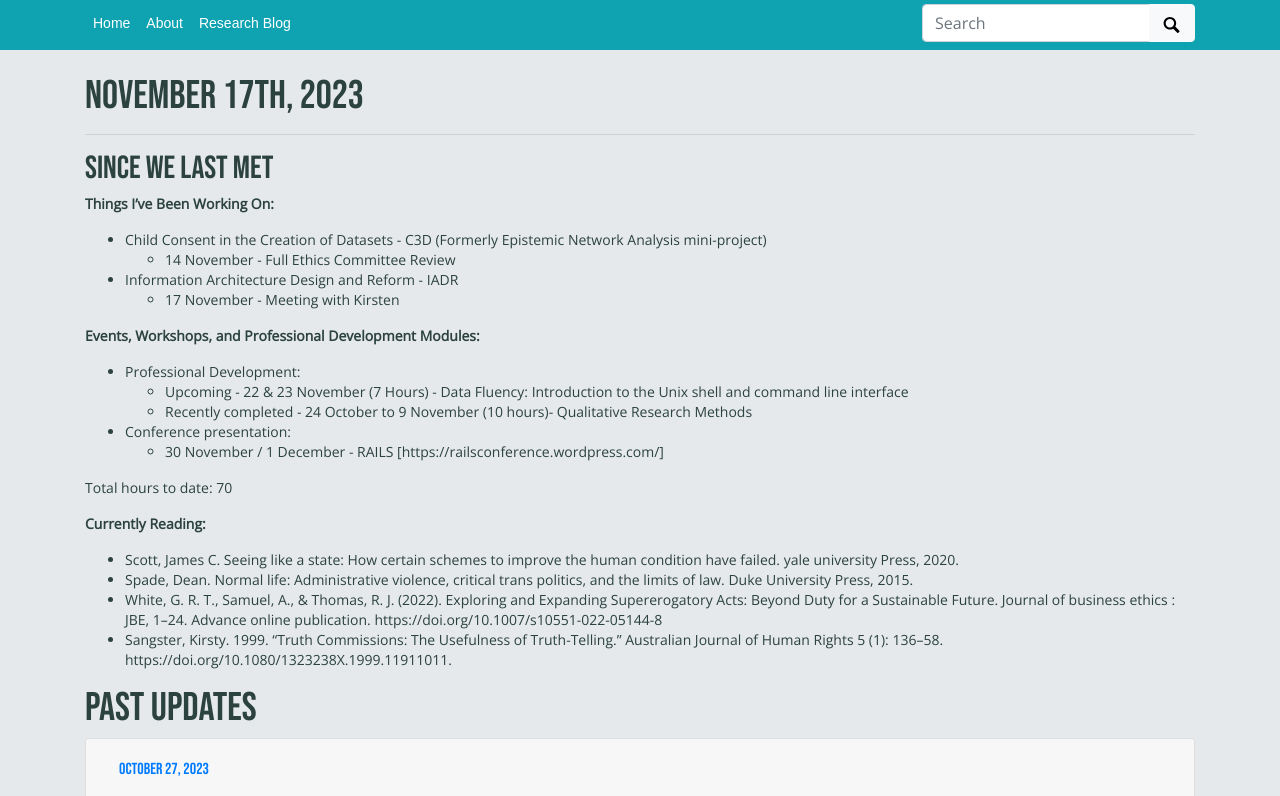
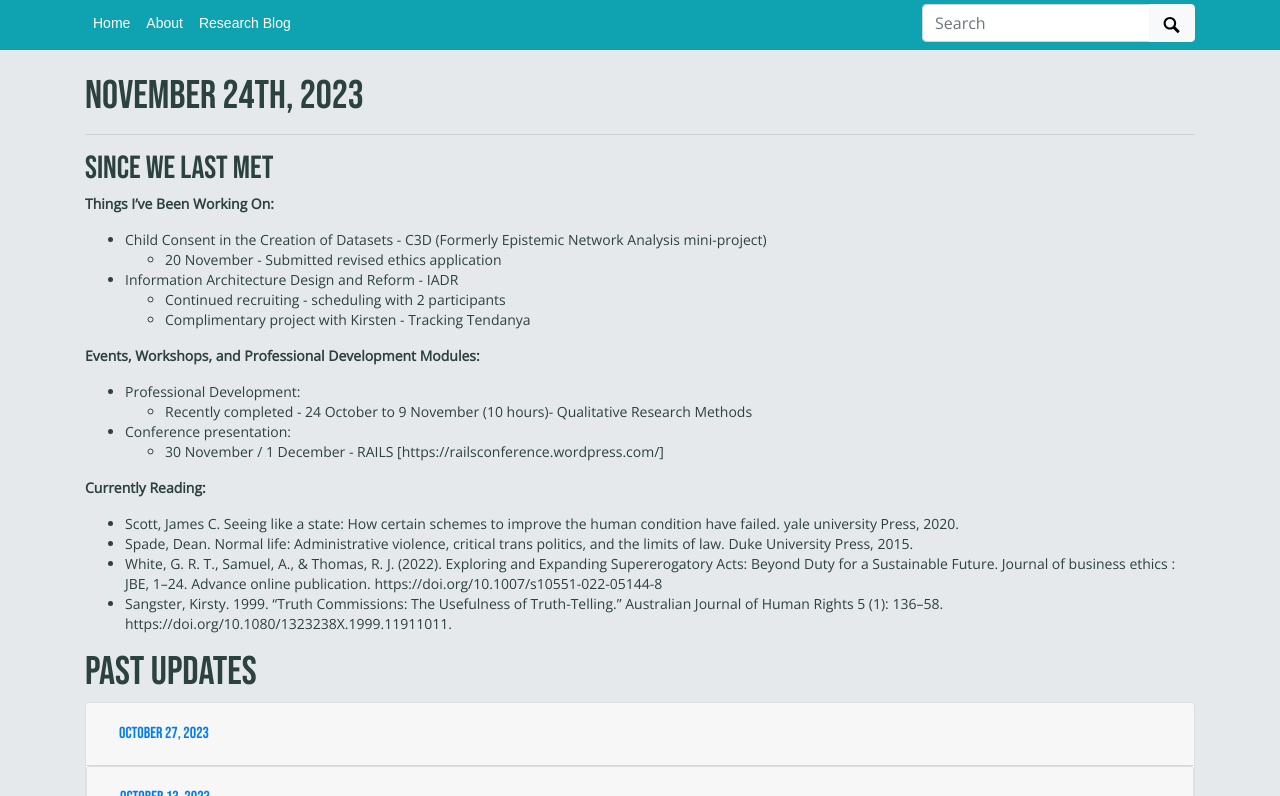
Before and after one commit to mxballin/recordkeeping-governance, a Jekyll site: the page built from pages/updates.md, in a window 1280 px wide and 900 px high, cut to the strip 104-900 px from the top of the window. Built offline with Jekyll 4.4.1, drawn with Linux system fonts in a browser that asks for light colours; some web fonts are replaced.

Commit message:
Update updates.md

```diff
--- a/pages/updates.md
+++ b/pages/updates.md
@@ -5,26 +5,24 @@ permalink: /updates.html
 # Edit the markdown on in this file to describe your collection
 # Look in _includes/feature for options to easily add features to the page
 ---
-# November 17th, 2023
+# November 24th, 2023
 <hr/>
 
 ## Since We Last Met
 
 __Things I've Been Working On:__
 * Child Consent in the Creation of Datasets - C3D (Formerly Epistemic Network Analysis mini-project)
-    * 14 November - Full Ethics Committee Review
+    * 20 November - Submitted revised ethics application
 * Information Architecture Design and Reform - IADR
-    * 17 November - Meeting with Kirsten
+    * Continued recruiting - scheduling with 2 participants
+    * Complimentary project with Kirsten - Tracking Tendanya
 
 __Events, Workshops, and Professional Development Modules:__
 * Professional Development:
-  * Upcoming - 22 & 23 November (7 Hours) - Data Fluency: Introduction to the Unix shell and command line interface
   * Recently completed - 24 October to 9 November (10 hours)- Qualitative Research Methods
 
 * Conference presentation:
   * 30 November / 1 December - RAILS [https://railsconference.wordpress.com/]
-
-Total hours to date: 70
 
 __Currently Reading:__
 * Scott, James C. Seeing like a state: How certain schemes to improve the human condition have failed. yale university Press, 2020.
```
